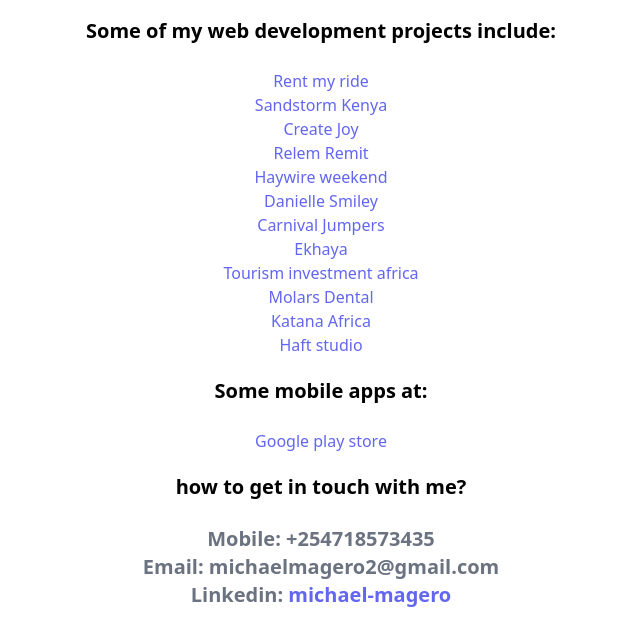
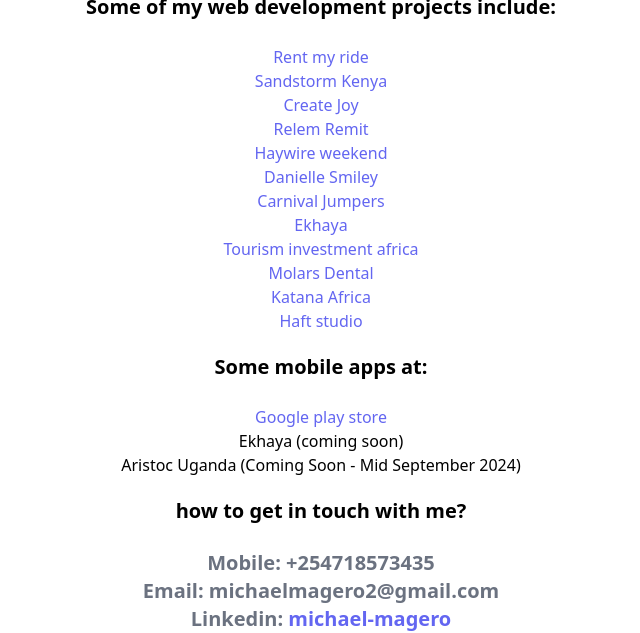
Before and after one commit to michaelmagero/michaelmagero.github.io, a plain HTML site: page index.html in a window 1280 px wide. Shown: the part 233-866 px from the top of the page, without its empty margins (319-959 px from the left). Before the commit the page ends 842 px from the top, so only its background shows below. Drawn offline with nearby package versions, Linux system fonts and the light colour scheme.

Commit message:
Update index.html

```diff
--- a/index.html
+++ b/index.html
@@ -44,6 +44,8 @@
 
                     		<h5 class="text-xl font-semibold mt-5">Some mobile apps at: </h5><br>
                     		<p><a href="https://play.google.com/store/apps/developer?id=PICKPAY+BUSINESS++SOLUTIONS++LTD&hl=en&pli=1" class="text-indigo-500" target="_blank">Google play store</a></p>
+				<p>Ekhaya (coming soon)</p>
+				<p>Aristoc Uganda (Coming Soon - Mid September 2024)</p>
 
                     		<h5 class="text-xl font-semibold mt-5">how to get in touch with me? </h5><br>
 				<p class="text-xl font-semibold text-gray-500">Mobile: +254718573435</p>
```
